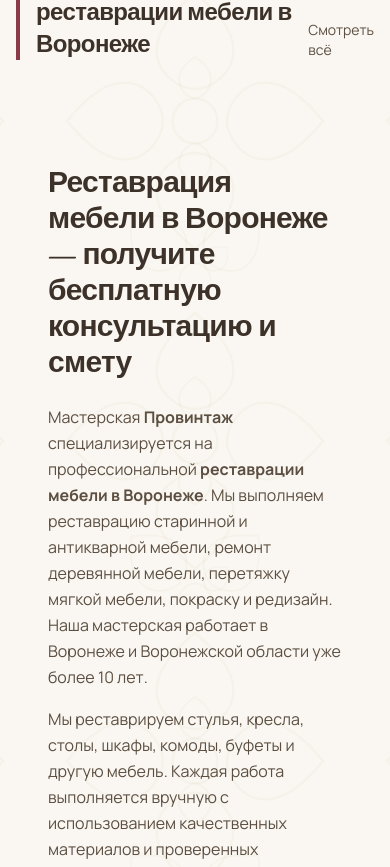
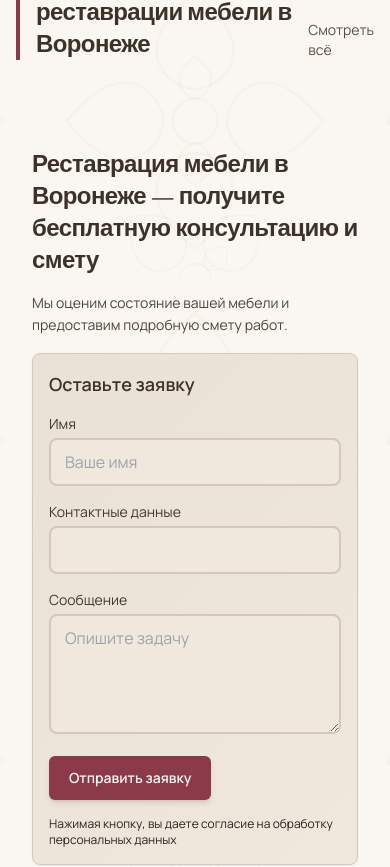
Before and after one commit to reusable34/restavraci-mebel, a Next.js app: page / in a window 390 px wide. Shown: the part 1639-2506 px from the top of the page. Built offline with nearby package versions, Linux system fonts and the light colour scheme.

Commit message:
Fix contact form layout on mobile: match contacts page style

```diff
--- a/app/page.tsx
+++ b/app/page.tsx
@@ -103,11 +103,11 @@ export default function HomePage() {
 
       <section className="section" style={{ paddingTop: 0 }}>
         <Container>
-          <div className="p-8">
-            <h2 className="text-3xl md:text-5xl font-bold tracking-tight mb-6" style={{ color: 'var(--heading)' }}>
+          <div className="p-4 md:p-8">
+            <h2 className="text-2xl md:text-3xl lg:text-5xl font-bold tracking-tight mb-4 md:mb-6" style={{ color: 'var(--heading)' }}>
               Реставрация мебели в Воронеже — получите бесплатную консультацию и смету
             </h2>
-            <div className="mb-8 prose prose-lg max-w-none" style={{ color: 'color-mix(in oklab, var(--text) 90%, black 10%)' }}>
+            <div className="mb-6 md:mb-8 prose prose-lg max-w-none hidden md:block" style={{ color: 'color-mix(in oklab, var(--text) 90%, black 10%)' }}>
               <p className="text-base md:text-lg leading-relaxed mb-4">
                 Мастерская <strong>Провинтаж</strong> специализируется на профессиональной <strong>реставрации мебели в Воронеже</strong>.
                 Мы выполняем реставрацию старинной и антикварной мебели, ремонт деревянной мебели, перетяжку мягкой мебели,
@@ -123,7 +123,11 @@ export default function HomePage() {
                 Мы оценим состояние вашей мебели и предоставим подробную смету работ.
               </p>
             </div>
-            <div className="card p-6">
+            <div className="mb-4 md:hidden text-sm leading-relaxed" style={{ color: 'color-mix(in oklab, var(--text) 90%, black 10%)' }}>
+              Мы оценим состояние вашей мебели и предоставим подробную смету работ.
+            </div>
+            <div className="card p-4 md:p-6">
+              <div className="mb-4 md:hidden text-lg font-semibold" style={{ color: 'var(--heading)' }}>Оставьте заявку</div>
               <ContactForm />
               <div className="mt-4 text-xs" style={{ color: 'color-mix(in oklab, var(--text) 60%, black 40%)' }}>Нажимая кнопку, вы даете согласие на обработку персональных данных</div>
             </div>
```
